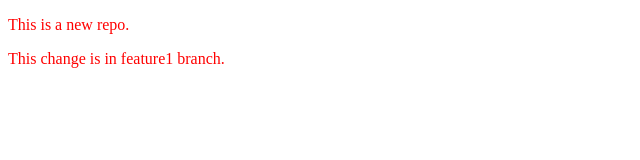
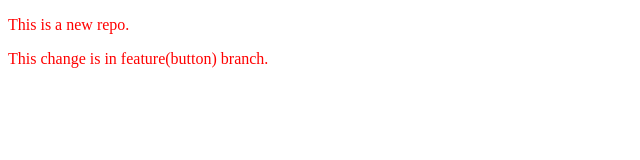
Before and after one commit to AdityaAdarsh8888/Local-Repo-Git, a plain HTML site: page index.html in a window 1280 px wide. Shown: the full height of the page, 0-640 px from the left. Drawn offline with Linux system fonts and the light colour scheme.

```diff
--- a/index.html
+++ b/index.html
@@ -8,6 +8,6 @@
 </head>
 <body>
     <p>This is a new repo.</p>
-    <p>This change is in feature1 branch.</p>
+    <p>This change is in feature(button) branch.</p>
 </body>
 </html>
```
